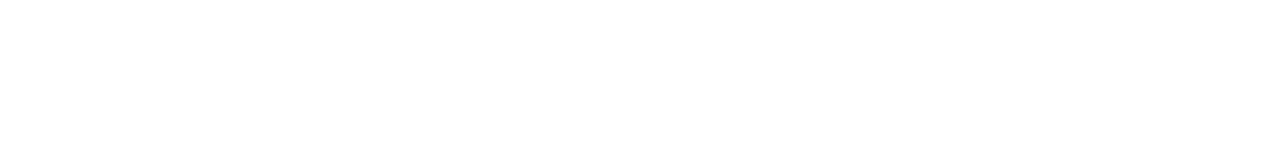
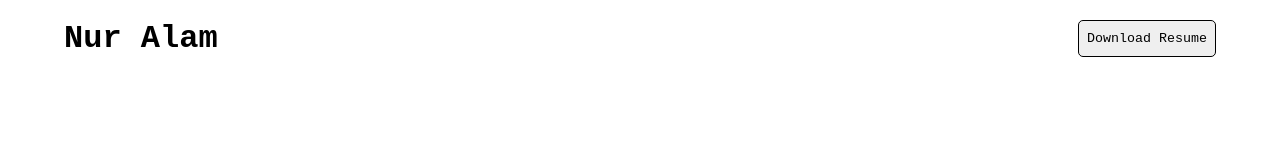
Before and after one commit to nur127/First-Assignment, a plain HTML site: page index.html in a window 1280 px wide. Drawn offline with Linux system fonts and the light colour scheme.

Commit message:
header area is completed

```diff
--- a/index.html
+++ b/index.html
@@ -9,6 +9,8 @@
 <body>
     <header>
 
+        <h1>Nur Alam</h1>
+        <button>Download Resume</button>
     </header>
     <div id="banner">
 
--- a/style.css
+++ b/style.css
@@ -7,3 +7,20 @@
 body{
     width: 100%;
 }
+header{
+    padding: 20px 0px;
+    width: 90%;
+    margin: auto;
+    display: flex;
+    justify-content: space-between;
+}
+header h1{
+    font-weight: bolder;
+}
+header button{
+    font-weight: 200;
+    padding: 8px;
+    border-radius: 5px ;
+    border: 1px solid black;
+
+}
```
